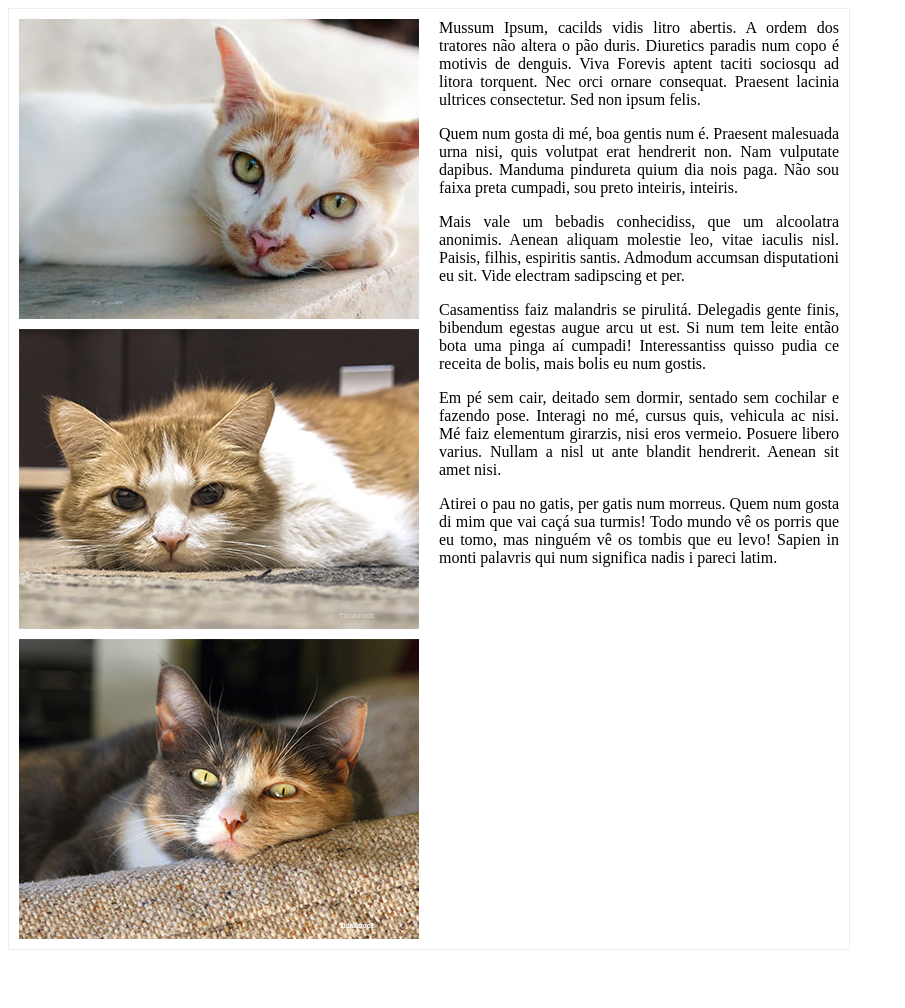
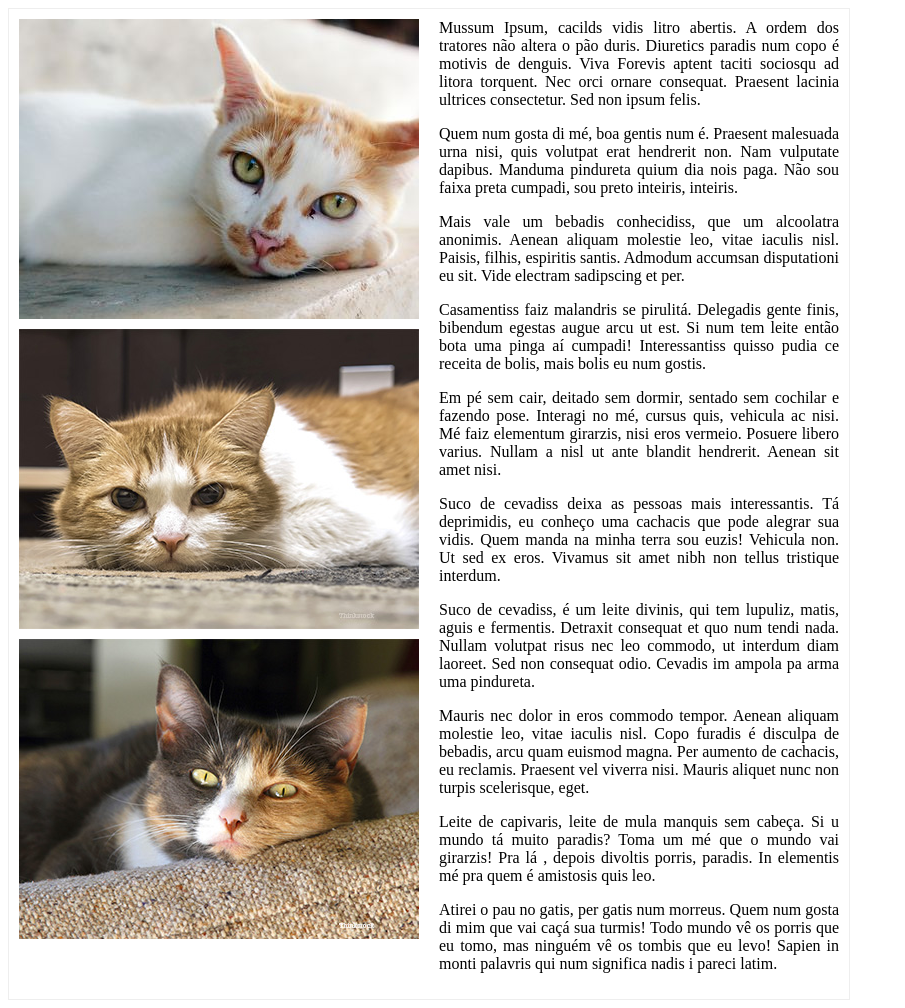
Before and after one commit to e3duardo/impossible-layout, a plain HTML site: page index.html in a window 1280 px wide. Shown: the whole page, without its empty margins (0-905 px from the left). Before the commit the page ends 958 px from the top, so only its background shows below. Drawn offline with Linux system fonts and the light colour scheme.

Commit message:
more text

```diff
--- a/index.html
+++ b/index.html
@@ -48,11 +48,19 @@
 		 </div>
 		 <img src="cat2.jpg" alt="">
 		 <div>
-			 <p>Mais vale um bebadis conhecidiss, que um alcoolatra anonimis. Aenean aliquam molestie leo, vitae iaculis nisl. Paisis, filhis, espiritis santis. Admodum accumsan disputationi eu sit. Vide electram sadipscing et per.</p>
+			<p>Mais vale um bebadis conhecidiss, que um alcoolatra anonimis. Aenean aliquam molestie leo, vitae iaculis nisl. Paisis, filhis, espiritis santis. Admodum accumsan disputationi eu sit. Vide electram sadipscing et per.</p>
 
-			 <p>Casamentiss faiz malandris se pirulitá. Delegadis gente finis, bibendum egestas augue arcu ut est. Si num tem leite então bota uma pinga aí cumpadi! Interessantiss quisso pudia ce receita de bolis, mais bolis eu num gostis.</p>
+			<p>Casamentiss faiz malandris se pirulitá. Delegadis gente finis, bibendum egestas augue arcu ut est. Si num tem leite então bota uma pinga aí cumpadi! Interessantiss quisso pudia ce receita de bolis, mais bolis eu num gostis.</p>
 
-			 <p>Em pé sem cair, deitado sem dormir, sentado sem cochilar e fazendo pose. Interagi no mé, cursus quis, vehicula ac nisi. Mé faiz elementum girarzis, nisi eros vermeio. Posuere libero varius. Nullam a nisl ut ante blandit hendrerit. Aenean sit amet nisi.</p>
+			<p>Em pé sem cair, deitado sem dormir, sentado sem cochilar e fazendo pose. Interagi no mé, cursus quis, vehicula ac nisi. Mé faiz elementum girarzis, nisi eros vermeio. Posuere libero varius. Nullam a nisl ut ante blandit hendrerit. Aenean sit amet nisi.</p>
+
+			<p>Suco de cevadiss deixa as pessoas mais interessantis. Tá deprimidis, eu conheço uma cachacis que pode alegrar sua vidis. Quem manda na minha terra sou euzis! Vehicula non. Ut sed ex eros. Vivamus sit amet nibh non tellus tristique interdum.</p>
+
+			<p>Suco de cevadiss, é um leite divinis, qui tem lupuliz, matis, aguis e fermentis. Detraxit consequat et quo num tendi nada. Nullam volutpat risus nec leo commodo, ut interdum diam laoreet. Sed non consequat odio. Cevadis im ampola pa arma uma pindureta.</p>
+
+			<p>Mauris nec dolor in eros commodo tempor. Aenean aliquam molestie leo, vitae iaculis nisl. Copo furadis é disculpa de bebadis, arcu quam euismod magna. Per aumento de cachacis, eu reclamis. Praesent vel viverra nisi. Mauris aliquet nunc non turpis scelerisque, eget.</p>
+
+			<p>Leite de capivaris, leite de mula manquis sem cabeça. Si u mundo tá muito paradis? Toma um mé que o mundo vai girarzis! Pra lá , depois divoltis porris, paradis. In elementis mé pra quem é amistosis quis leo.</p>
 		 </div>
 		 <img src="cat3.jpg" alt="">
 		 <div>
```
